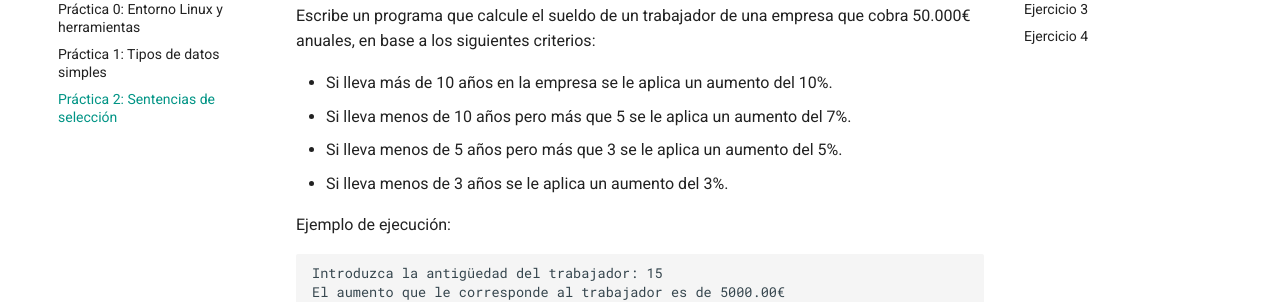
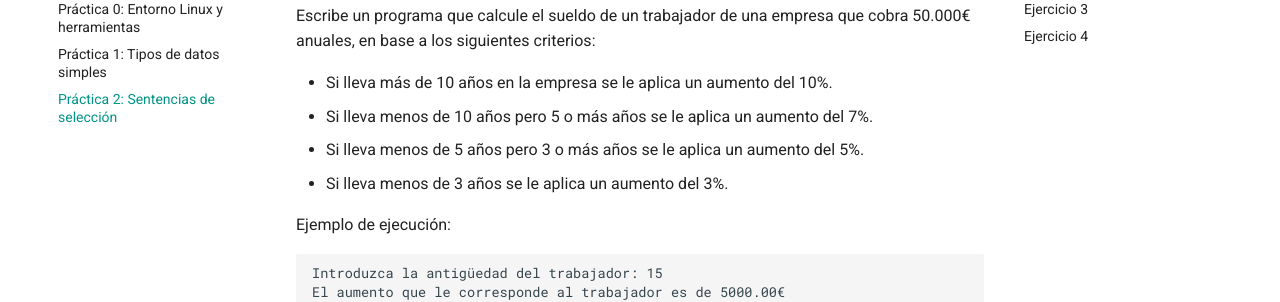
Before and after one commit to cpomares/p1-robotica, an MkDocs documentation site: the page built from docs/Practicas/practica02/practica02.md, in a window 1280 px wide and 900 px high, scrolled down 710 px. Shown: the part 153-455 px from the top of the window. Built offline with MkDocs 1.6.1 and Material for MkDocs 9.7.7, drawn with Linux system fonts in a browser that asks for light colours.

Commit message:
errata práctica 2

```diff
--- a/docs/Practicas/practica02/practica02.md
+++ b/docs/Practicas/practica02/practica02.md
@@ -27,8 +27,8 @@ Casos de prueba:
 Escribe un programa que calcule el sueldo de un trabajador de una empresa que cobra 50.000€ anuales, en base a los siguientes criterios:
 
 - Si lleva más de 10 años en la empresa se le aplica un aumento del 10%.
-- Si lleva menos de 10 años pero más que 5 se le aplica un aumento del 7%.
-- Si lleva menos de 5 años pero más que 3 se le aplica un aumento del 5%.
+- Si lleva menos de 10 años pero 5 o más años se le aplica un aumento del 7%.
+- Si lleva menos de 5 años pero 3 o más años se le aplica un aumento del 5%.
 - Si lleva menos de 3 años se le aplica un aumento del 3%.
 
 Ejemplo de ejecución:
@@ -119,9 +119,6 @@ Casos de prueba:
 | 1847       | 1850 |
 | 1486       | 1500 |
 
-
-
-
 ----
 
 Programación 1, Grado de Robótica, curso 2020-21
```
